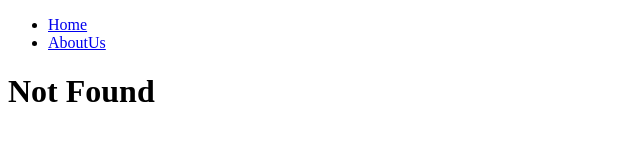
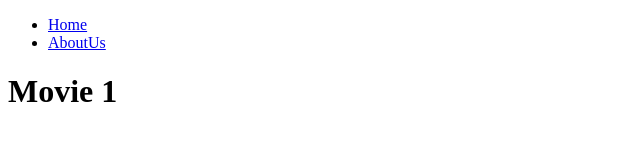
Before and after one commit to kyhyeok/learn-nextjs-14, a Next.js app: page /movies/1 in a window 1280 px wide. Before the commit this address had no page. Shown: the top 163 px of the page, without its empty margins (0-640 px from the left). Built offline with nearby package versions, Linux system fonts and the light colour scheme.

Commit message:
Routing - Dynamic Routes

```diff
--- /dev/null
+++ b/app/(movies)/movies/[id]/page.tsx
@@ -0,0 +1,4 @@
+export default async function MovieDetail({ params } : { params: { id: string } }) {
+    const { id } = await params;
+    return <h1>Movie {id}</h1>
+}
```
